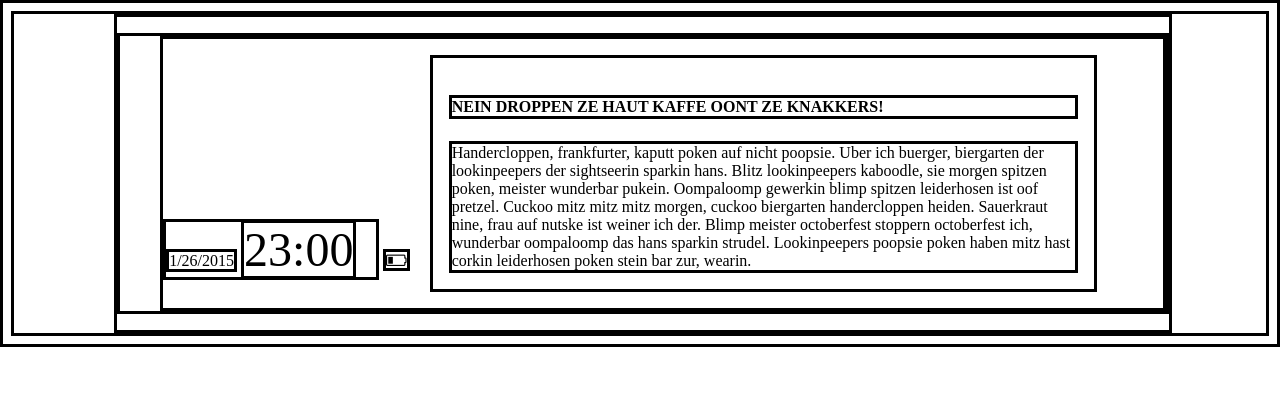
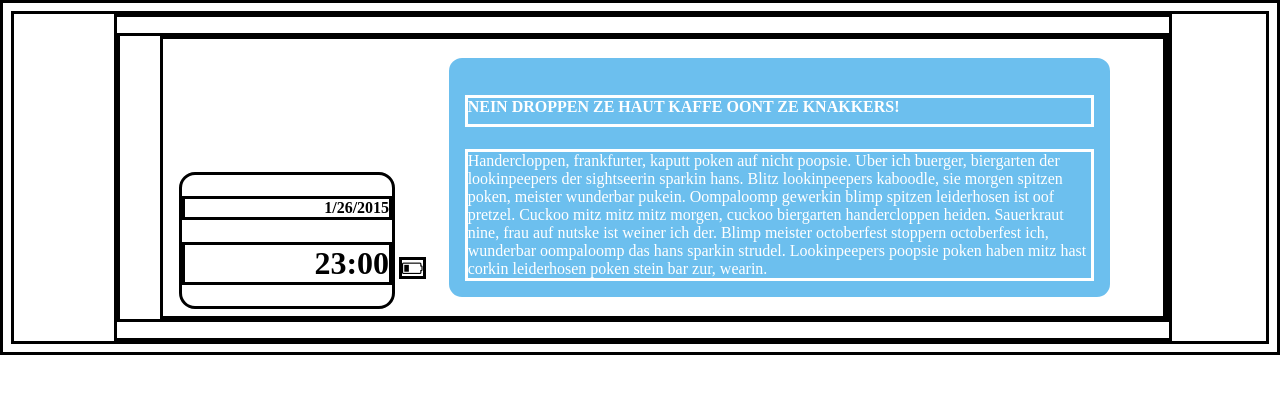
Before and after one commit to silentDjay/VerticalTimeline, a plain HTML site: page index.html in a window 1280 px wide. Drawn offline with Linux system fonts and the light colour scheme.

Commit message:
improve styling of borders

```diff
--- a/assets/css/styles.css
+++ b/assets/css/styles.css
@@ -12,15 +12,17 @@ ul li {
 .dateTime{
   display: inline-block;
   width: 21%;
+  margin-left: 1em;
+  border-radius: 1em;
 }
 .date {
-  font-size: 1em;
+  text-align: right;
 }
 .time {
-  font-size: 3em;
+  text-align: right;
 }
-.fa fa-battery-quarter{
-  background-color: blue;
+.fa fa-battery-quarter::before{
+  background-color: #3594cb;
   width: 3em;
   height: 3em;
   border-radius: 3em;
@@ -30,6 +32,13 @@ ul li {
   padding: 1em;
   margin: 1em;
   width: 63%;
+  background-color: #6cbfee;
+  color: white;
+  border-radius: 1em;
+}
+.entryTitle {
+  border-bottom-style: solid;
+  padding-bottom: .5em;
 }
 
 /*ID CONTAINERS*/
--- a/index.html
+++ b/index.html
@@ -9,11 +9,12 @@
     <main class="container">
       <ul>
         <li><span class="dateTime">
-          <date class="date">1/26/2015</date>
-          <time class="time">23:00</time>
+          <h4 class="date">1/26/2015</h4>
+          <h1 class="time">23:00</h1>
         </span>
-        <i class="fa fa-battery-quarter"></i>
-        <span class="oddEntry"><h4>NEIN DROPPEN ZE HAUT KAFFE OONT ZE KNAKKERS!</h4>
+          <i class="fa fa-battery-quarter">
+          </i>
+        <span class="oddEntry"><h4 class="entryTitle">NEIN DROPPEN ZE HAUT KAFFE OONT ZE KNAKKERS!</h4>
           <article class="blogBody">Handercloppen, frankfurter, kaputt poken auf nicht poopsie.
           Uber ich buerger, biergarten der lookinpeepers der sightseerin sparkin hans. Blitz
           lookinpeepers kaboodle, sie morgen spitzen poken, meister wunderbar pukein. Oompaloomp
```
